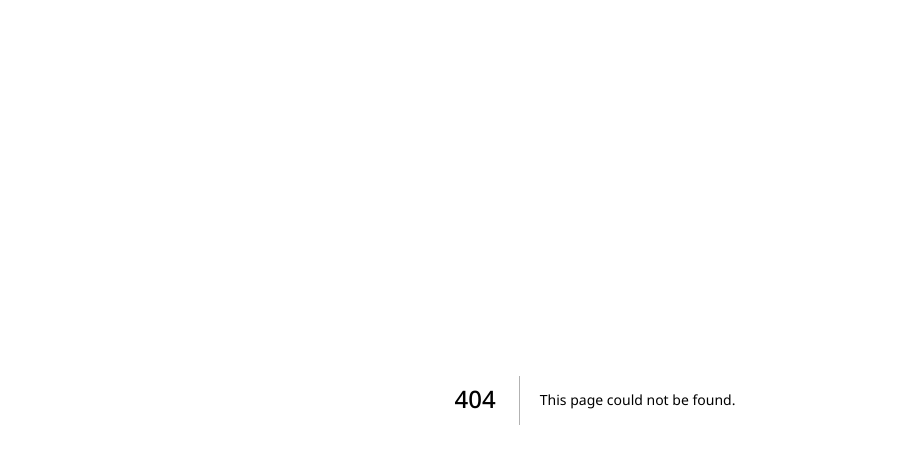
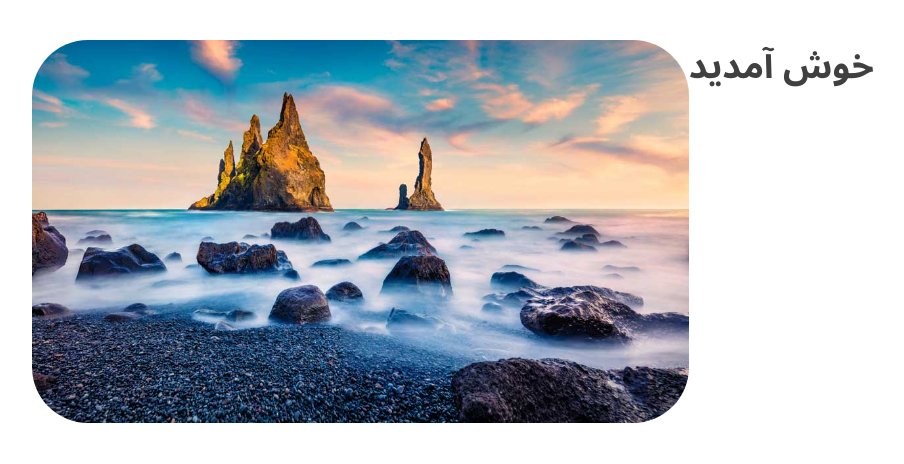
Before and after one commit to saman-tofighian/Tourism, a Next.js app: page /login in a window 1280 px wide. Before the commit this address had no page. Shown: the top 464 px of the page, without its empty margins (45-949 px from the left). Built offline with nearby package versions, Linux system fonts and the light colour scheme.

Commit message:
start login page

```diff
--- /dev/null
+++ b/pages/login/index.jsx
@@ -0,0 +1,24 @@
+import Image from 'next/image';
+
+export default function Login() {
+  return (
+    <section className='px-[6%] py-10 w-full'>
+      <div className='grid grid-cols-12 w-full'>
+        <figure className='col-span-7'>
+          <Image
+            src='/img/login.png'
+            alt='loginImage'
+            width={856}
+            height={912}
+            className='rounded-[56px]'
+          />
+        </figure>
+        <div className='col-span-5'>
+          <span className='font-bold text-[#404040] text-[36px]'>
+            خوش آمدید
+          </span>
+        </div>
+      </div>
+    </section>
+  );
+}
```
Also changed, not shown: public/img/login.png (added).
